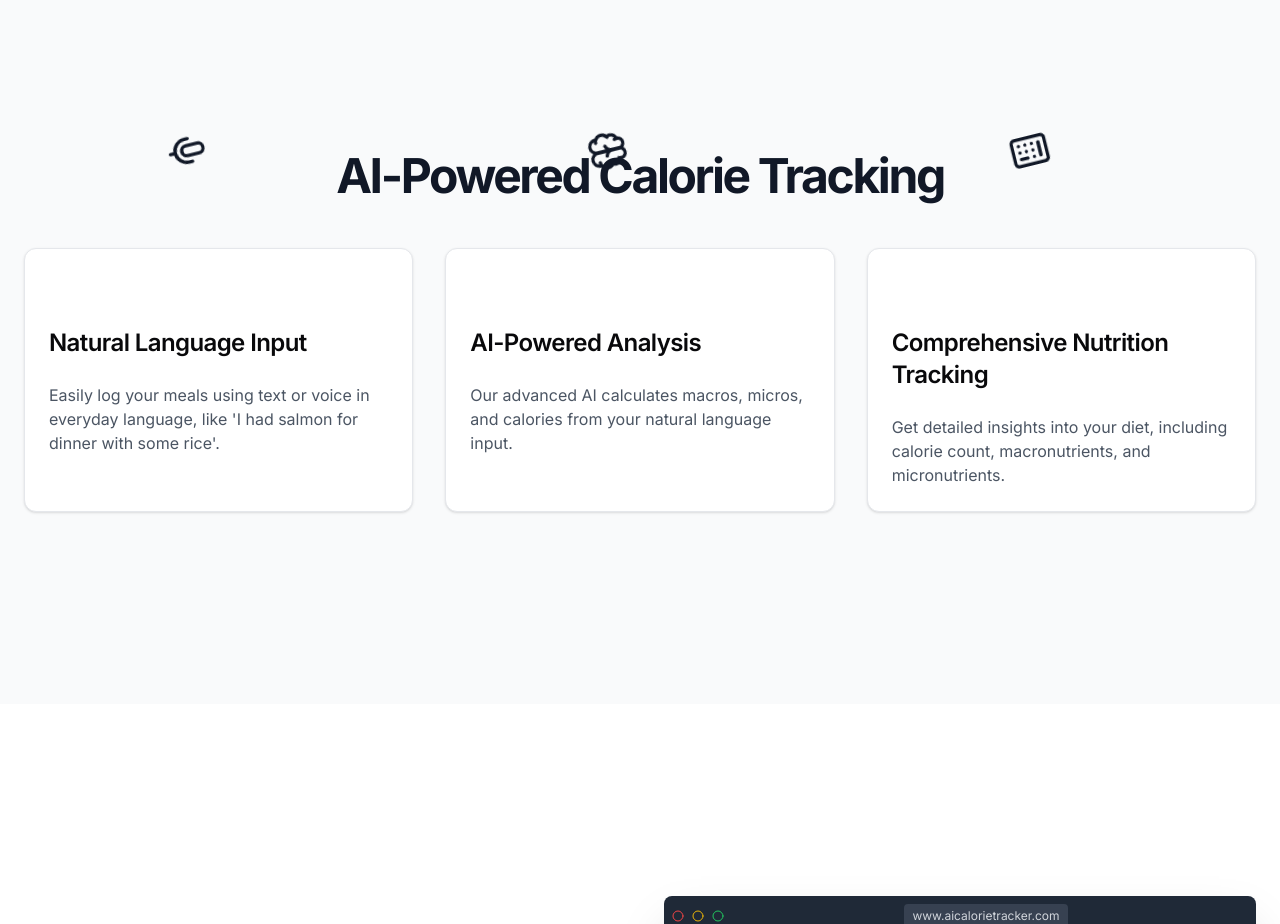
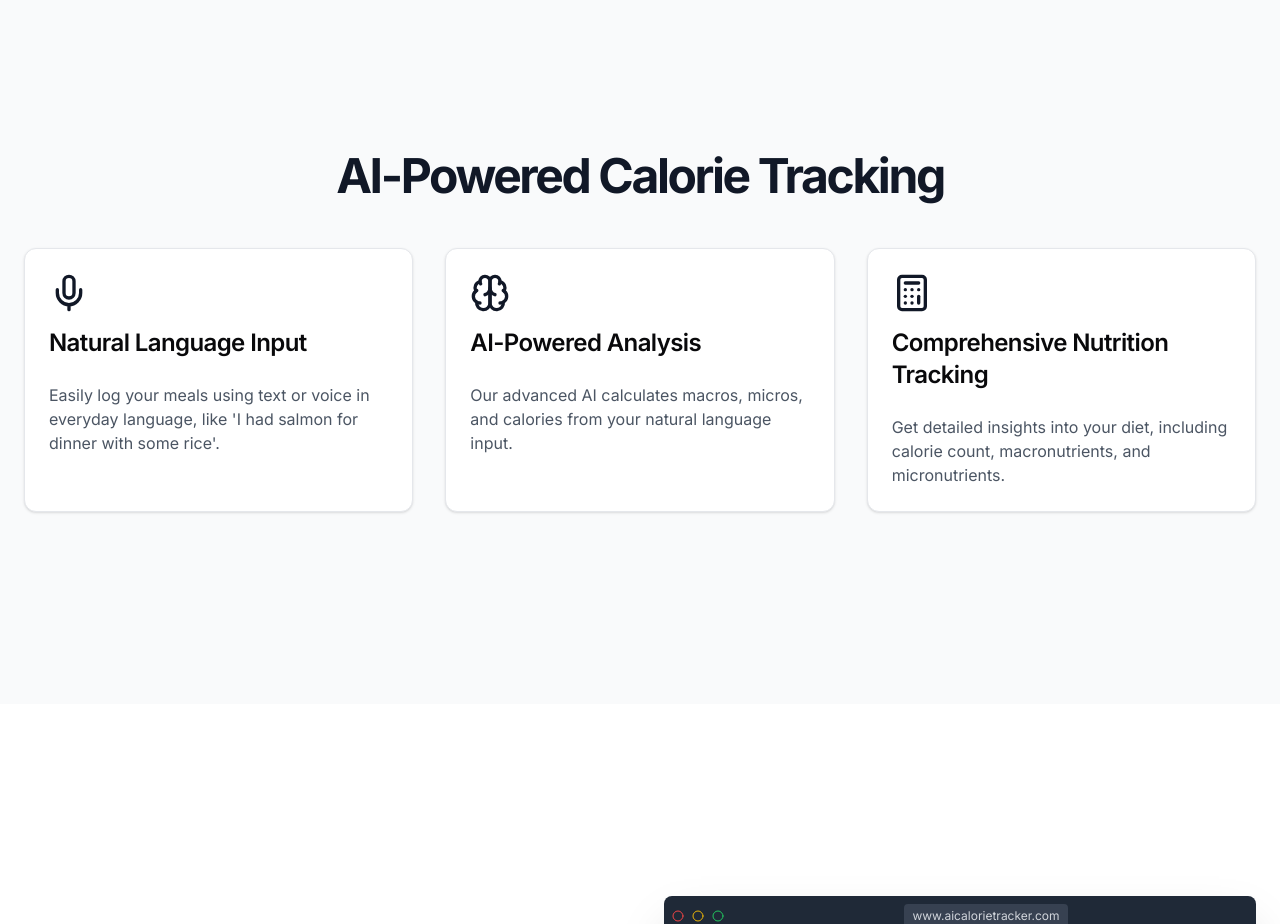
Before and after one commit to lightwheel10/nutricalai, a Next.js app: page / in a window 1280 px wide. Shown: the part 920-1844 px from the top of the page. Built offline with nearby package versions, Linux system fonts and the light colour scheme; no server answers.

Commit message:
i hate css

```diff
--- a/src/components/landing/Features.tsx
+++ b/src/components/landing/Features.tsx
@@ -38,12 +38,7 @@ const Features: React.FC = () => {
             >
               <Card className="bg-white border border-gray-200 h-full">
                 <CardHeader>
-                  <motion.div
-                    animate={{ rotate: 360 }}
-                    transition={{ duration: 2, repeat: Infinity, ease: "linear" }}
-                  >
-                    <feature.icon className="w-10 h-10 mb-2 text-gray-900" />
-                  </motion.div>
+                  <feature.icon className="w-10 h-10 mb-2 text-gray-900" />
                   <CardTitle className="text-2xl">{feature.title}</CardTitle>
                 </CardHeader>
                 <CardContent>
```
